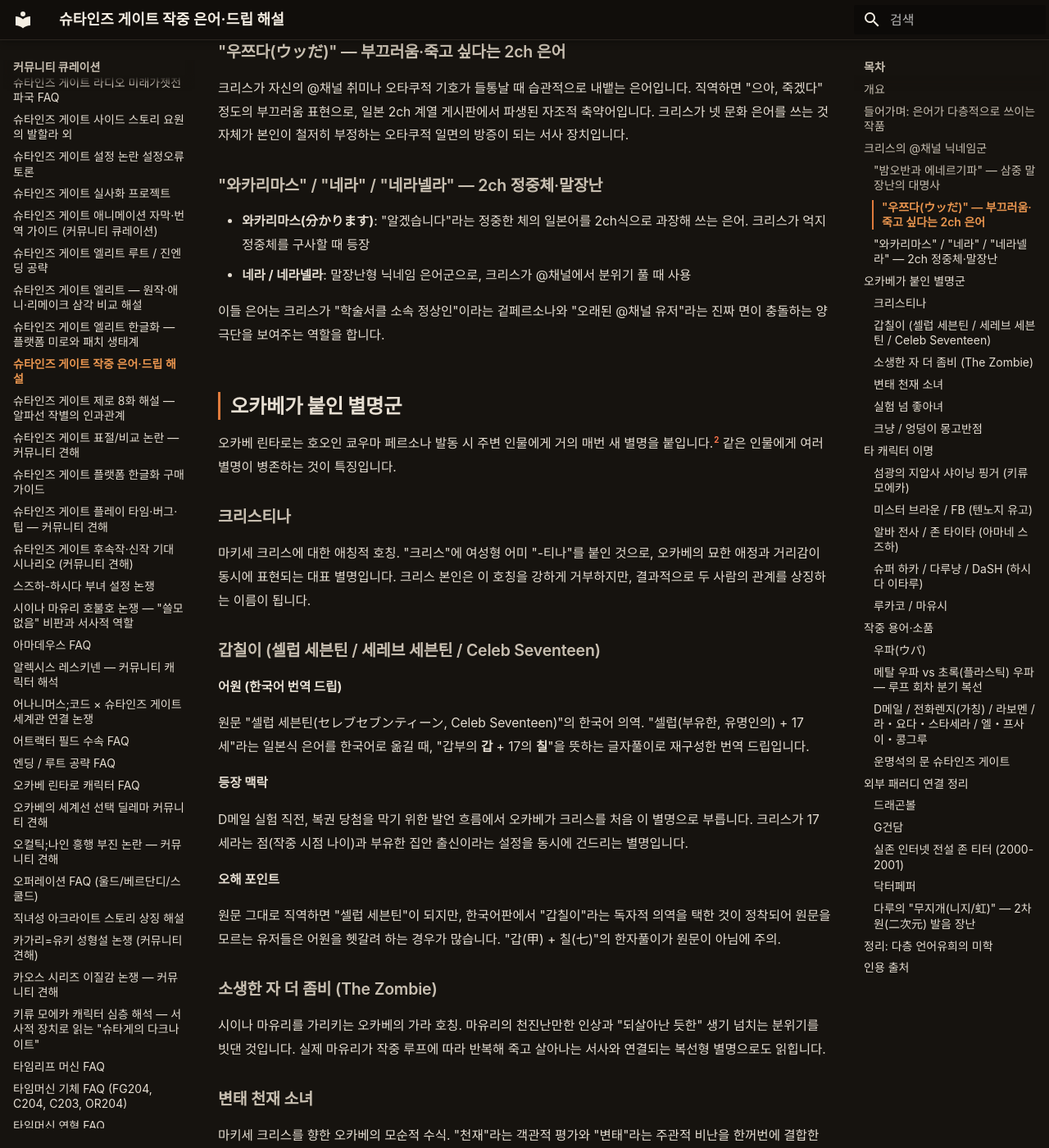
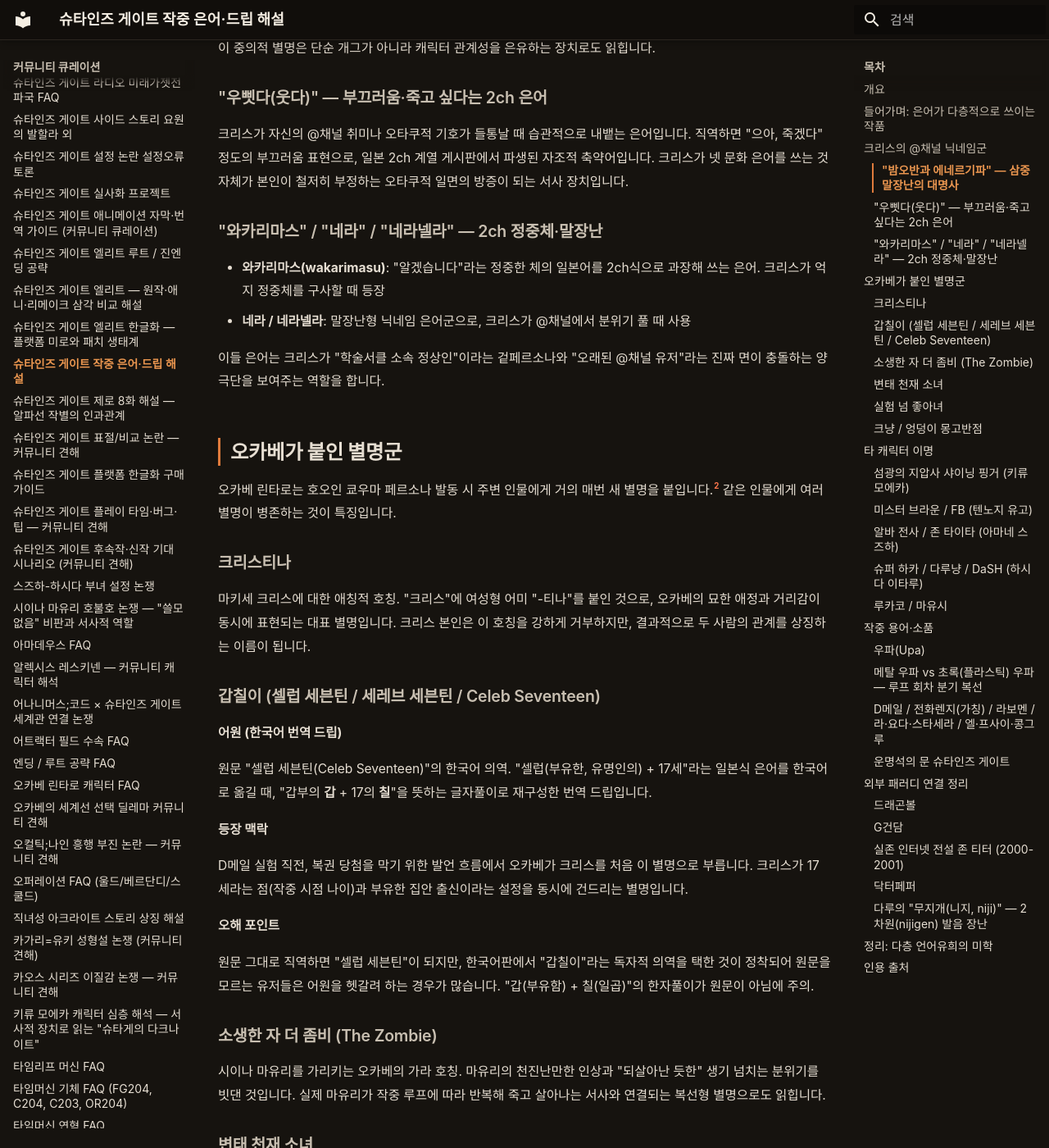
Before and after one commit to sgwiki/sgwiki.github.io, an MkDocs documentation site: the page built from wiki/커뮤니티-큐레이션/슈타인즈-게이트-작중-은어-드립-해설.md, in a window 1280 px wide and 1400 px high, scrolled down 2082 px. Shown: the whole window at 82% size. Built offline with MkDocs 1.6.1 and Material for MkDocs 9.7.7, drawn with Linux system fonts in a browser that asks for light colours; some web fonts are replaced; some of the changed text lies outside the part shown.

Commit message:
chore(wiki): 슈타인즈-게이트-작중-은어-드립-해설 정비 — 한자/히라가나/카타카나 혼입 17건 제거(큐리·고한·카메하메파·우쯔다·와카리마스·갑/칠 한자풀이·존 타이타·우파·무지개 니지·2차원 니지겐·카타카나 중점 U+30FB→한국어 중점)·언어유희 오타 4건 교정·rewriter 잘못된 '수속→발발' 변경 복구(VOCAB_GUIDE 준수)·사실·스포일러(endgame)·각주·외부 URL·루프 분기·메탈우파 복선 불변
Co-Authored-By: Claude Opus 4.6 <noreply@anthropic.com>

```diff
--- a/wiki/커뮤니티-큐레이션/슈타인즈-게이트-작중-은어-드립-해설.md
+++ b/wiki/커뮤니티-큐레이션/슈타인즈-게이트-작중-은어-드립-해설.md
@@ -42,9 +42,9 @@ last_verified: 2026-07-01
 
 | 층위 | 원문 단어 | 겹치는 의미 |
 |---|---|---|
-| 1 | **큐리(栗)** | 일본어로 '밤'이자, 마키세 크리스 이름 紅莉栖(쿠리스)의 첫 글자 |
-| 2 | **고한(ご飯)** | '밥'이자, 드래곤볼 손오반 悟飯(고한)과 발음 일치 |
-| 3 | **카메하메파(かめはめ波)** | 드래곤볼의 에네르기파 기술명 |
+| 1 | **큐리(kuri)** | 일본어로 '밤'이자, 마키세 크리스 이름(쿠리스, kurisu)의 첫 글자 |
+| 2 | **고한(gohan)** | '밥'이자, 드래곤볼 손오반(gohan)과 발음 일치 |
+| 3 | **카메하메파(kamehameha)** | 드래곤볼의 에네르기파 기술명 |
 
 즉 한 구절이 동시에 ① "밤밥" ② "크리스+손오반" ③ "에네르기파"를 가리키는 3겹 언어유희입니다. 완전한 원문 표기는 구 "큐리 고한 토 카메하메파"로 읽힙니다.
 
@@ -60,13 +60,13 @@ last_verified: 2026-07-01
 
 드래곤볼에서 손오반은 아버지 손오공을 능가하는 잠재 재능을 가진 아들로 그려집니다. 이 설정은 크리스-나카바치 부녀 관계(딸이 아버지의 학설을 뛰어넘는 천재)와 대응합니다. 셀 게임 마지막 부자 에네르기파 장면을 연상시키는 이 중의적 별명은 단순 개그가 아니라 캐릭터 관계성을 은유하는 장치로도 읽힙니다.
 
-### "우쯔다(ウッだ)" — 부끄러움·죽고 싶다는 2ch 은어
+### "우삣다(웃다)" — 부끄러움·죽고 싶다는 2ch 은어
 
 크리스가 자신의 @채널 취미나 오타쿠적 기호가 들통날 때 습관적으로 내뱉는 은어입니다. 직역하면 "으아, 죽겠다" 정도의 부끄러움 표현으로, 일본 2ch 계열 게시판에서 파생된 자조적 축약어입니다. 크리스가 넷 문화 은어를 쓰는 것 자체가 본인이 철저히 부정하는 오타쿠적 일면의 방증이 되는 서사 장치입니다.
 
 ### "와카리마스" / "네라" / "네라넬라" — 2ch 정중체·말장난
 
-- **와카리마스(分かります)**: "알겠습니다"라는 정중한 체의 일본어를 2ch식으로 과장해 쓰는 은어. 크리스가 억지 정중체를 구사할 때 등장
+- **와카리마스(wakarimasu)**: "알겠습니다"라는 정중한 체의 일본어를 2ch식으로 과장해 쓰는 은어. 크리스가 억지 정중체를 구사할 때 등장
 - **네라 / 네라넬라**: 말장난형 닉네임 은어군으로, 크리스가 @채널에서 분위기 풀 때 사용
 
 이들 은어는 크리스가 "학술서클 소속 정상인"이라는 겉페르소나와 "오래된 @채널 유저"라는 진짜 면이 충돌하는 양극단을 보여주는 역할을 합니다.
@@ -83,7 +83,7 @@ last_verified: 2026-07-01
 
 **어원 (한국어 번역 드립)**
 
-원문 "셀럽 세븐틴(セレブセブンティーン, Celeb Seventeen)"의 한국어 의역. "셀럽(부유한, 유명인의) + 17세"라는 일본식 은어를 한국어로 옮길 때, "갑부의 **갑** + 17의 **칠**"을 뜻하는 글자풀이로 재구성한 번역 드립입니다.
+원문 "셀럽 세븐틴(Celeb Seventeen)"의 한국어 의역. "셀럽(부유한, 유명인의) + 17세"라는 일본식 은어를 한국어로 옮길 때, "갑부의 **갑** + 17의 **칠**"을 뜻하는 글자풀이로 재구성한 번역 드립입니다.
 
 **등장 맥락**
 
@@ -91,7 +91,7 @@ D메일 실험 직전, 복권 당첨을 막기 위한 발언 흐름에서 오카
 
 **오해 포인트**
 
-원문 그대로 직역하면 "셀럽 세븐틴"이 되지만, 한국어판에서 "갑칠이"라는 독자적 의역을 택한 것이 정착되어 원문을 모르는 유저들은 어원을 헷갈려 하는 경우가 많습니다. "갑(甲) + 칠(七)"의 한자풀이가 원문이 아님에 주의.
+원문 그대로 직역하면 "셀럽 세븐틴"이 되지만, 한국어판에서 "갑칠이"라는 독자적 의역을 택한 것이 정착되어 원문을 모르는 유저들은 어원을 헷갈려 하는 경우가 많습니다. "갑(부유함) + 칠(일곱)"의 한자풀이가 원문이 아님에 주의.
 
 ### 소생한 자 더 좀비 (The Zombie)
 
@@ -145,7 +145,7 @@ D메일 실험 직전, 복권 당첨을 막기 위한 발언 흐름에서 오카
 
 - 실존 존 티터는 2000-2001년 미국 인터넷 포럼에 2036년에서 온 타임 트래블러로 자칭하며 등장한 인물로, IBM 5100 회수 임무, 마이크로 블랙홀, 다세계 해석, 어트랙터 필드 등의 설정을 남겼습니다.[^11][^15] 슈타인즈 게이트는 이 실존 포스트를 설정의 뼈대로 삼았습니다.
 - 작중 β 세계선의 존 타이타는 2000년에 미국 포럼에 등장해 타임머신 이론을 게시했고, α 세계선에서는 2010년 일본 @채널에 등장합니다.[^12] 정체는 아마네 스즈하.
-- 영문 표기는 "John Titor"로 실존 인물과 동일하지만, 일본에서는 "존 티토"가 아닌 "존 타이타(ジョン・タイター)"로 표기되는 것이 정착됐으며, 이것이 다루(배럴 타이타)의 성과 겹치는 언어유희로 작동합니다.
+- 영문 표기는 "John Titor"로 실존 인물과 동일하지만, 일본에서는 "존 티토"가 아닌 "존 타이타(John Taita)"로 표기되는 것이 정착됐으며, 이것이 다루(배럴 타이타)의 성과 겹치는 언어유희로 작동합니다.
 
 ### 슈퍼 하카 / 다루냥 / DaSH (하시다 이타루)
 
@@ -160,7 +160,7 @@ D메일 실험 직전, 복권 당첨을 막기 위한 발언 흐름에서 오카
 
 ## 작중 용어·소품
 
-### 우파(ウパ)
+### 우파(Upa)
 
 작중 애니메이션 "라이넷 카케루"의 스핀옥 카드 게임 "라이넷 액세스 배틀러즈"에 등장하는 둥근 마스코트 캐릭터입니다.[^7] 캡슐 토이(가챠)로 등장하며, 시이나 마유리가 열광적으로 수집합니다.
 
@@ -177,14 +177,14 @@ D메일 실험 직전, 복권 당첨을 막기 위한 발언 흐름에서 오카
 
 아마네 스즈하가 1회차 메탈 우파를 가지고 있었느냐 없었느냐로 루프 회차를 식별할 수 있습니다. 사소해 보이는 가챠 소품 하나가 **세계선 분기 + 대전 발발 여부**를 결정짓는다는 점에서, 슈타인즈 게이트의 "작은 차이가 큰 결과로"라는 나비효과 모티프를 가장 극적으로 체현한 장치입니다.
 
-### D메일 / 전화렌지(가칭) / 라보멘 / 라・요다・스타세라 / 엘・프사이・콩그루
+### D메일 / 전화렌지(가칭) / 라보멘 / 라·요다·스타세라 / 엘·프사이·콩그루
 
 오카베가 "호오인 쿄우마" 페르소나 발동 때 쓰는 가라 명칭군입니다.[^3]
 
 - **D메일(D-Mail)**: 본래 "전화렌지(가칭)"가 보내는 과거 메일. 최초엔 오카베가 붙인 가칭이었으나 점차 작중 공식 명칭으로 정착
 - **전화렌지(가칭)**: 마이크로웨이브 전화렌지(가칭)라는 오카베의 가칭 명칭. "(가칭)"이 공식 명칭의 일부인 언어유희
 - **라보멘(Lab Men)**: 미래 가젯 연구소 랩 멤버의 약칭[^9]
-- **라・요다・스타세라** / **엘・프사이・콩그루**: 오카베가 즉흥적으로 만드는 중2병적 가라 주문. 특히 "엘(El)·프사イ(Psy)·콩그루(Kongru)"는 공무원 시험 객관식 문제를 찍을 때 "이것이 슈타인즈 게이트의 선택이다"와 함께 쓰는 밈이 되기도 했습니다.
+- **라·요다·스타세라** / **엘·프사이·콩그루**: 오카베가 즉흥적으로 만드는 중2병적 가라 주문. 특히 "엘(El)·프사이(Psy)·콩그루(Kongru)"는 공무원 시험 객관식 문제를 찍을 때 "이것이 슈타인즈 게이트의 선택이다"와 함께 쓰는 밈이 되기도 했습니다.
 
 ### 운명석의 문 슈타인즈 게이트
 
@@ -224,11 +224,11 @@ D메일 실험 직전, 복권 당첨을 막기 위한 발언 흐름에서 오카
 
 마키세 크리스가 좋아하는 음료로 등장합니다. 미국 서브컬처 인용의 상징적 소품이자, 크리스의 해외 경험(미국 체류)을 암시하는 디테일입니다. 갤러리에서 닥터페퍼 밈으로 단독 화제가 되기도 합니다.
 
-### 다루의 "무지개(니지/虹)" — 2차원(二次元) 발음 장난
+### 다루의 "무지개(니지, niji)" — 2차원(nijigen) 발음 장난
 
-하시다 이타루가 에로 그림·성인 동인지를 완곡히 지칭할 때 쓰는 한자 장난입니다.
+하시다 이타루가 에로 그림·성인 동인지를 완곡히 지칭할 때 쓰는 발음 장난입니다.
 
-**어원**: 일본어에서 "무지개(虹, 니지)"와 "2차원(二次元, 니지겐)"의 앞 부분 "니지(にじ)"가 같은 발음. 다루가 "니지"라고만 말해도 2차원(에로 동인지)을 가리키는 이중 의미가 성립하는 언어유희입니다. 작중 TIP 121번에서 해설되는 메타 정보입니다.
+**어원**: 일본어에서 "무지개(niji)"와 "2차원(nijigen)"의 앞 부분 "니지(niji)"가 같은 발음. 다루가 "니지"라고만 말해도 2차원(에로 동인지)을 가리키는 이중 의미가 성립하는 언어유희입니다. 작중 TIP 121번에서 해설되는 메타 정보입니다.
 
 ## 정리: 다층 언어유희의 미학
 
```
